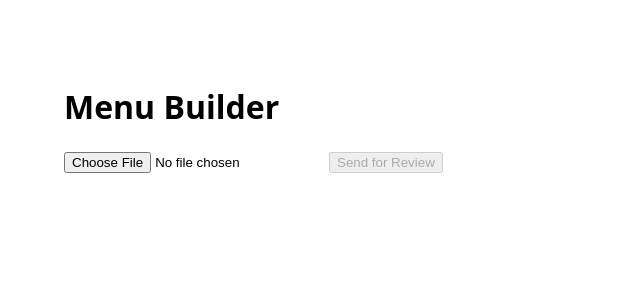
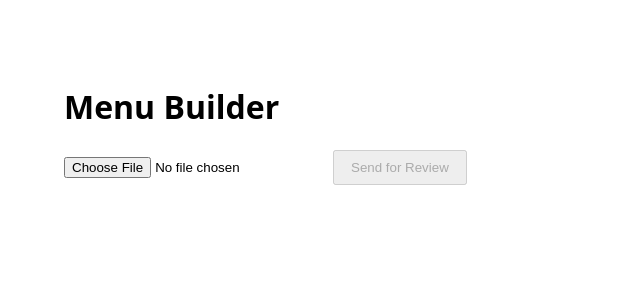
Before and after one commit to armiiinsaber/smartmenu, a Next.js app: page /builder in a window 1280 px wide. Shown: the top 300 px of the page, without its empty margins (0-640 px from the left). Built offline with nearby package versions, Linux system fonts and the light colour scheme.

Commit message:
Update page.tsx

```diff
--- a/app/builder/page.tsx
+++ b/app/builder/page.tsx
@@ -1,33 +1,28 @@
-// app/builder/page.tsx
 "use client";
 
-import { useState } from "react";
-import Papa from "papaparse";
+/* -------------------------------------------------------
+ *  app/builder/page.tsx
+ *  Single-file uploader ➜ sends to /api/queue
+ * -----------------------------------------------------*/
+import { useState, ChangeEvent } from "react";
+import { useRouter } from "next/navigation";
 import axios from "axios";
 
-export default function BuilderPage() {
+export default function MenuBuilder() {
   const [file, setFile] = useState<File | null>(null);
-  const [uploading, setUploading] = useState(false);
-  const [message, setMessage] = useState("");
+  const [error, setError] = useState("");
+  const router = useRouter();
 
-  async function handleSubmit(e: React.FormEvent) {
-    e.preventDefault();
+  async function handleSend() {
     if (!file) return;
-
-    setUploading(true);
-    setMessage("");
-
-    const form = new FormData();
-    form.append("file", file);
+    const formData = new FormData();
+    formData.append("file", file);
 
     try {
-      const { data } = await axios.post("/api/queue", form);
-      setMessage(`✅ Uploaded! Menu ID: ${data.id}. It’s now pending review.`);
-    } catch (err: any) {
-      setMessage(`❌ Error: ${err?.response?.data?.error || err.message}`);
-    } finally {
-      setUploading(false);
-      setFile(null);
+      await axios.post("/api/queue", formData);
+      router.push("/dashboard");                // 🚀 go see status
+    } catch (e: any) {
+      setError(`❌ ${e.message || "Upload failed"}`);
     }
   }
 
@@ -35,24 +30,31 @@ export default function BuilderPage() {
     <main style={{ padding: "4rem", fontFamily: "system-ui" }}>
       <h1>Menu Builder</h1>
 
-      <form onSubmit={handleSubmit}>
       <input
-          required
         type="file"
-          accept=".csv,.txt"
-          onChange={(e) => setFile(e.target.files?.[0] || null)}
+        accept=".csv"
+        onChange={(e: ChangeEvent<HTMLInputElement>) =>
+          setFile(e.target.files?.[0] || null)
+        }
       />
 
       <button
-          style={{ marginLeft: 12 }}
-          disabled={!file || uploading}
-          type="submit"
+        style={{
+          marginLeft: "1rem",
+          padding: "0.5rem 1rem",
+          cursor: file ? "pointer" : "not-allowed"
+        }}
+        disabled={!file}
+        onClick={handleSend}
       >
-          {uploading ? "Uploading…" : "Send for Review"}
+        Send for Review
       </button>
-      </form>
 
-      {message && <p style={{ marginTop: 24 }}>{message}</p>}
+      {error && (
+        <p style={{ color: "crimson", marginTop: "2rem", fontWeight: 600 }}>
+          {error}
+        </p>
+      )}
     </main>
   );
 }
```
Lines whose indentation alone changed are shown as unchanged.
